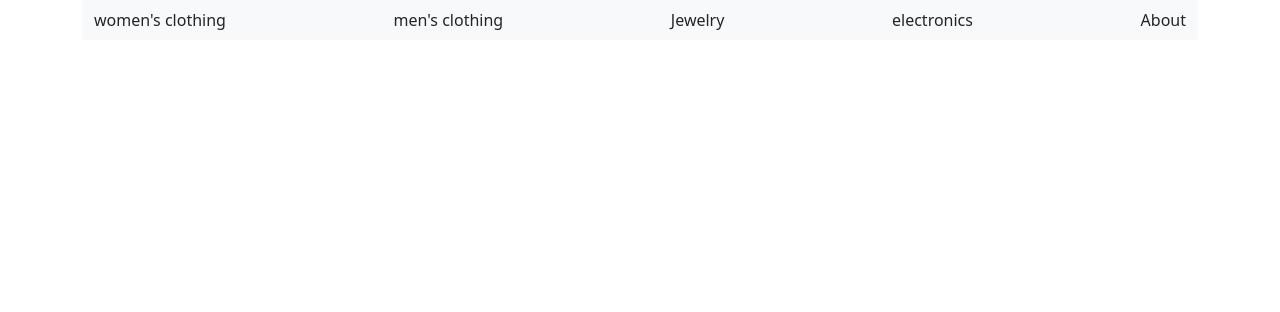
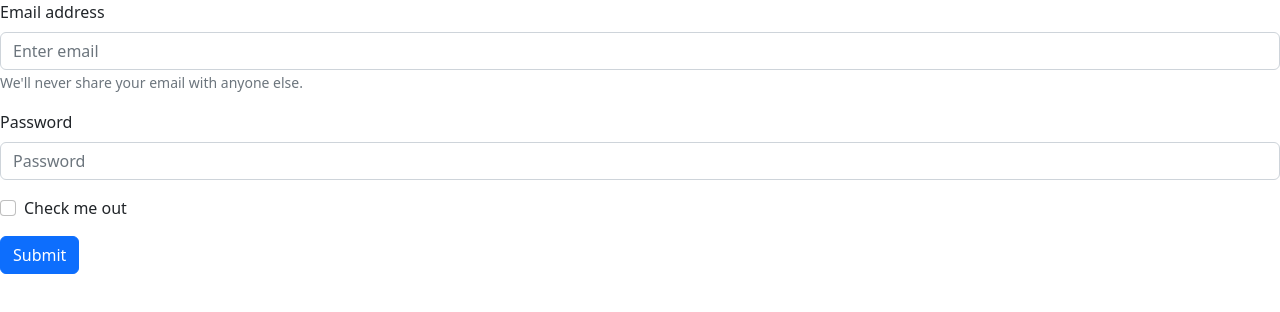
Before and after one commit to Paata1987/demo-react-store, a React (Create React App) app: page /login in a window 1280 px wide. Shown: the top 312 px of the page. Built offline with nearby package versions, Linux system fonts and the light colour scheme.

Commit message:
add routing / page / navigatiob bar to hompage / login form

```diff
--- a/src/App.js
+++ b/src/App.js
@@ -3,16 +3,14 @@
 import HomePage from "./pages/HomePage";
 import LoginPage from "./pages/LoginPage";
 import AboutUs from "./pages/AboutUs";
-import TheNavigation from "./components/TheNavigation";
 
 function App() {
   return (
     <>
-      <TheNavigation />
       <Routes>
         <Route path="/" element={<HomePage />}></Route>
-        <Route path="/" element={<LoginPage />}></Route>
-        <Route path="/" element={<AboutUs />}></Route>
+        <Route path="/login" element={<LoginPage />}></Route>
+        <Route path="/about" element={<AboutUs />}></Route>
       </Routes>
     </>
   );
--- a/src/pages/HomePage.jsx
+++ b/src/pages/HomePage.jsx
@@ -1,7 +1,11 @@
 import React from "react";
-
+import TheNavigation from "../components/TheNavigation";
 const HomePage = () => {
-  return <div>HomePage</div>;
+  return (
+    <div>
+      <TheNavigation />
+    </div>
+  );
 };
 
 export default HomePage;
--- a/src/pages/LoginPage.jsx
+++ b/src/pages/LoginPage.jsx
@@ -1,7 +1,29 @@
-import React from "react";
+import Button from "react-bootstrap/Button";
+import Form from "react-bootstrap/Form";
 
-const LoginPage = () => {
-  return <div>LoginPage</div>;
-};
+function BasicExample() {
+  return (
+    <Form>
+      <Form.Group className="mb-3" controlId="formBasicEmail">
+        <Form.Label>Email address</Form.Label>
+        <Form.Control type="email" placeholder="Enter email" />
+        <Form.Text className="text-muted">
+          We'll never share your email with anyone else.
+        </Form.Text>
+      </Form.Group>
 
-export default LoginPage;
+      <Form.Group className="mb-3" controlId="formBasicPassword">
+        <Form.Label>Password</Form.Label>
+        <Form.Control type="password" placeholder="Password" />
+      </Form.Group>
+      <Form.Group className="mb-3" controlId="formBasicCheckbox">
+        <Form.Check type="checkbox" label="Check me out" />
+      </Form.Group>
+      <Button variant="primary" type="submit">
+        Submit
+      </Button>
+    </Form>
+  );
+}
+
+export default BasicExample;
```
